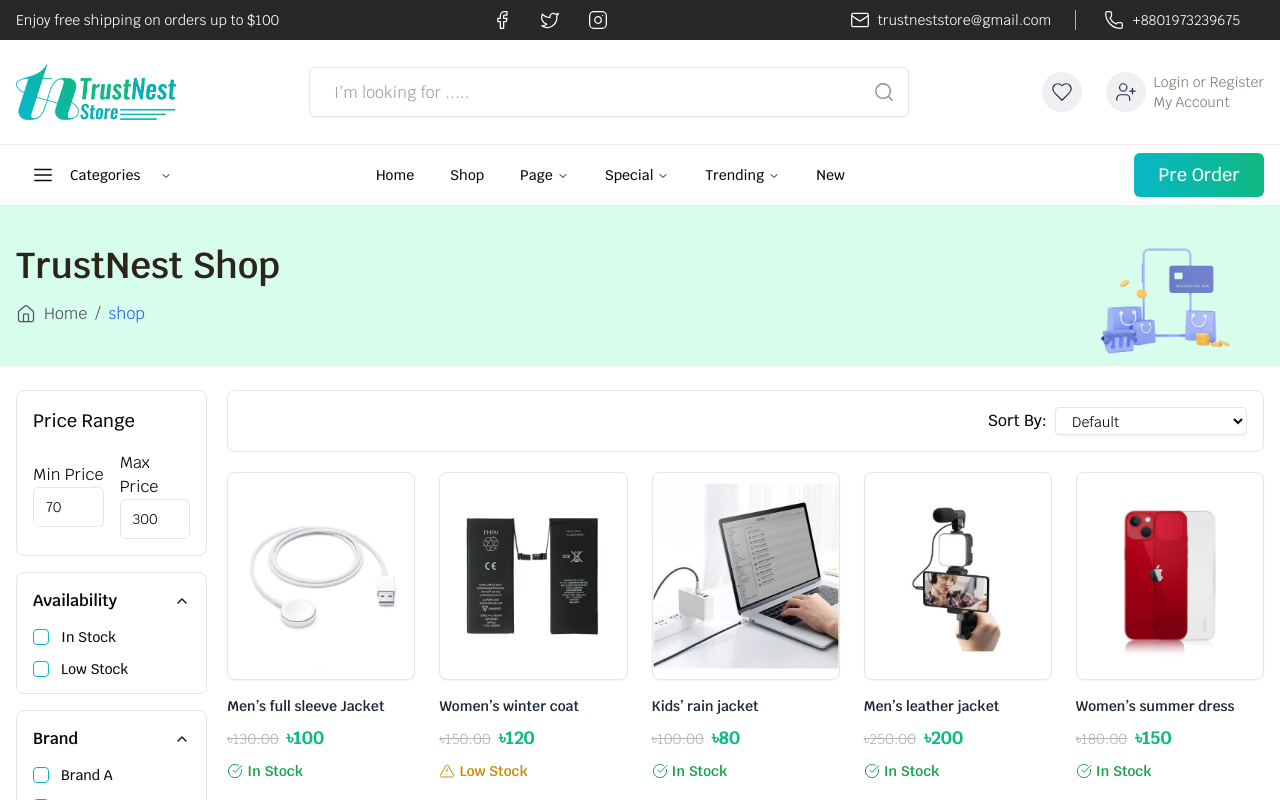
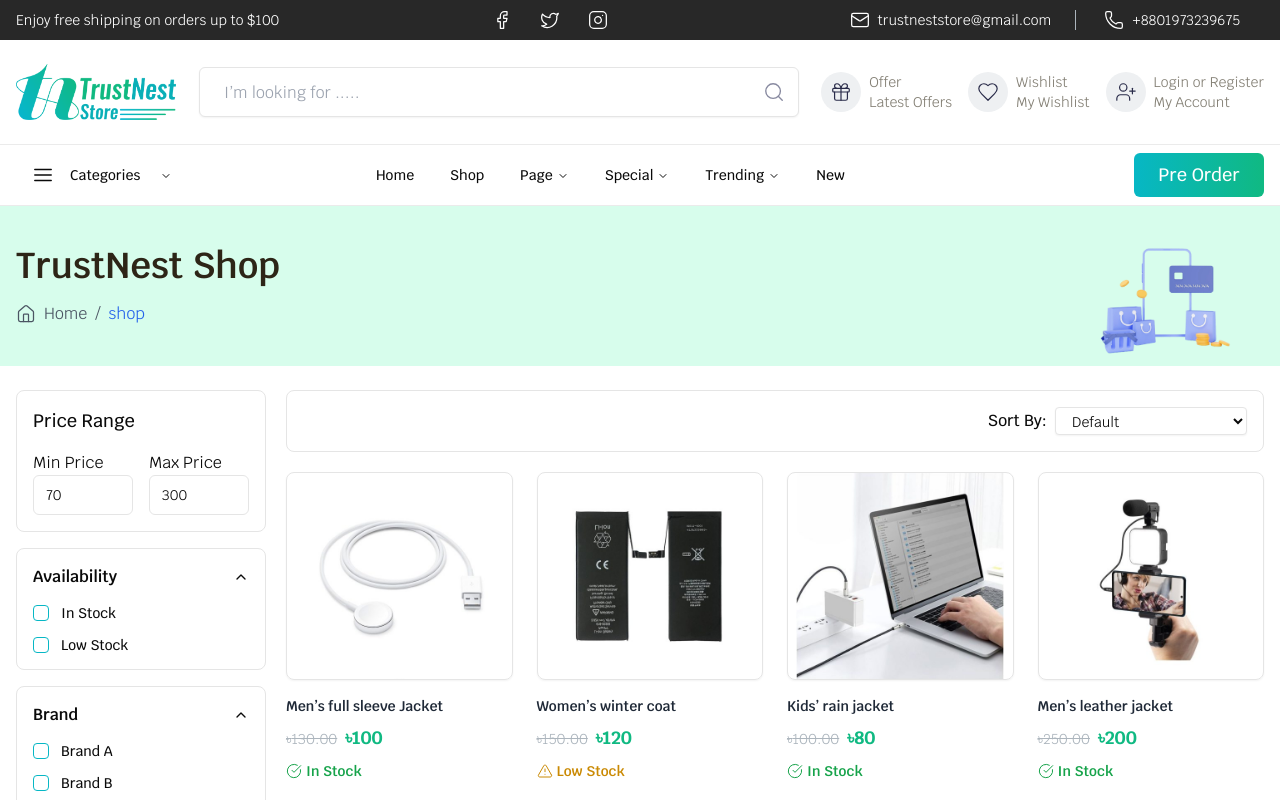
Before and after one commit to Adityo-dev/offcarry, a Next.js app: page /shop in a window 1280 px wide. Shown: the top 800 px of the page. Built offline with nearby package versions, Linux system fonts and the light colour scheme.

Commit message:
shop page problem solve

```diff
--- a/src/app/product/[id]/page.js
+++ b/src/app/product/[id]/page.js
@@ -16,7 +16,7 @@ const productImages = [
 
 const SingleProductPage = () => {
   return (
-    <div className="container mx-auto px-4 pt-6 space-y-16">
+    <div className="container mx-auto px-4 pt-16 xl:pt- space-y-16 ">
       <div className="grid grid-cols-12 gap-6">
         <div className="col-span-full lg:col-span-6 xl:col-span-5 space-y-7">
           <ProductImagesGallery productImages={productImages} />
--- a/src/components/dynamicProductDisplay/DynamicFilter.js
+++ b/src/components/dynamicProductDisplay/DynamicFilter.js
@@ -19,9 +19,9 @@ const DynamicFilter = ({
   handleMaxPriceChange,
 }) => {
   return (
-    <section>
+    <section className="w-full">
       <div className="space-y-4 p-4 border border-custom-border rounded-lg">
-        <p className="text-lg font-medium ">Price Range</p>
+        <p className="text-lg font-medium">Price Range</p>
         <div className="flex items-center space-x-4">
           <div>
             <label>Min Price</label>
--- a/src/components/dynamicProductDisplay/DynamicProductDisplay.js
+++ b/src/components/dynamicProductDisplay/DynamicProductDisplay.js
@@ -143,10 +143,8 @@ const DynamicProductDisplay = ({ params, products }) => {
   );
 
   return (
-    <>
-      {products.length > 0 ? (
-        <main className="container mx-auto px-4 xl:grid grid-cols-12 gap-5">
-          <section className="w-full col-span-2 relative hidden xl:block">
+    <main className="container mx-auto px-4 flex gap-5">
+      <section className="max-w-[250px] relative hidden xl:block">
         {filterData && (
           <DynamicFilter
             filterData={filterData}
@@ -154,16 +152,13 @@ const DynamicProductDisplay = ({ params, products }) => {
             handleToggle={handleToggle}
             minPrice={minPrice}
             maxPrice={maxPrice}
-                handleMinPriceChange={(e) =>
-                  setMinPrice(Number(e.target.value))
-                }
-                handleMaxPriceChange={(e) =>
-                  setMaxPrice(Number(e.target.value))
-                }
+            handleMinPriceChange={(e) => setMinPrice(Number(e.target.value))}
+            handleMaxPriceChange={(e) => setMaxPrice(Number(e.target.value))}
           />
         )}
       </section>
 
+      <section className="w-full">
         <ProductSection
           filterData={filterData}
           checkedItems={checkedItems}
@@ -179,17 +174,8 @@ const DynamicProductDisplay = ({ params, products }) => {
           totalPages={totalPages}
           handlePageChange={handlePageChange}
         />
+      </section>
     </main>
-      ) : (
-        <div className="flex flex-col h-[50vh] justify-center items-center text-custom-secondary">
-          <span className="w-20 h-20 text-4xl text-custom-white bg-custom-primary flex items-center justify-center rounded-full p-5">
-            <Frown className="w-10 h-10" />
-          </span>
-          <p className="mt-4 mb-2 font-medium"> Sorry! No Product Founds</p>
-          <p>Please try searching for something else</p>
-        </div>
-      )}
-    </>
   );
 };
 
--- a/src/components/dynamicProductDisplay/ProductDisplay.js
+++ b/src/components/dynamicProductDisplay/ProductDisplay.js
@@ -5,7 +5,7 @@ import ProductCart from "../productCarts/productsCart/ProductCart";
 
 const ProductDisplay = ({ displayedProducts }) => {
   return (
-    <div className="grid grid-cols-2 sm:grid-cols-3 lg:grid-cols-4 xl:grid-cols-5 gap-4 md:gap-5 xl:gap-6">
+    <div className="grid grid-cols-2 sm:grid-cols-3 lg:grid-cols-4 2xl:grid-cols-5 gap-4 md:gap-5 xl:gap-6">
       {displayedProducts.length > 0 ? (
         displayedProducts.map((data, ind) => (
           <div key={ind}>
--- a/src/components/dynamicProductDisplay/ProductSection.js
+++ b/src/components/dynamicProductDisplay/ProductSection.js
@@ -1,5 +1,4 @@
 "use client";
-
 import { Filter } from "lucide-react";
 import { Sheet, SheetContent, SheetTrigger } from "@/components/ui/sheet";
 import DynamicFilter from "./DynamicFilter";
--- a/src/components/shared/navigationBar/CenterNavigationBar.js
+++ b/src/components/shared/navigationBar/CenterNavigationBar.js
@@ -1,33 +1,42 @@
 "use client";
 import Image from "next/image";
-import { AlignJustify, Heart, Search, UserPlus } from "lucide-react";
+import { AlignJustify, Gift, Heart, Search, UserPlus } from "lucide-react";
 import Link from "next/link";
 import { useState } from "react"; // Import useState
 import SearchSection from "./SearchSection";
 
 // Center nav right section data
 const centerNavRightData = [
-  { icon: <Heart size={22} strokeWidth={1.3} />, url: "/wishlist" },
+  {
+    icon: <Gift size={22} strokeWidth={1.3} />,
+    name: "Latest Offers",
+    title: "Offer",
+    url: "/offer",
+  },
+  {
+    icon: <Heart size={22} strokeWidth={1.3} />,
+    name: "My Wishlist",
+    title: "Wishlist",
+    url: "/wishlist",
+  },
   {
     icon: <UserPlus size={22} strokeWidth={1.3} />,
+    name: "My Account",
     title: "Login or Register ",
-    name: "My Account",
     url: "/account/login",
   },
 ];
 
 function CenterNavigationBar() {
-  const [isSearchVisible, setIsSearchVisible] = useState(false); // State to manage search visibility
+  const [isSearchVisible, setIsSearchVisible] = useState(false);
 
   const toggleSearch = () => {
-    setIsSearchVisible(!isSearchVisible); // Toggle search visibility
+    setIsSearchVisible(!isSearchVisible);
   };
 
   return (
     <section className="fixed xl:relative z-50 shadow-lg xl:shadow-none w-full h-16 xl:h-auto bg-[#152327] xl:bg-white flex items-center">
       <div className="container w-full mx-auto px-4 flex items-center justify-between">
-        {/* Left Section: Menu Icon and Logo */}
-
         {/* Justify Menu Icon section */}
         <div className="text-white xl:hidden">
           <AlignJustify size={24} strokeWidth={1.3} />
@@ -56,7 +65,7 @@ function CenterNavigationBar() {
               key={ind}
               className="flex items-center gap-2"
             >
-              <p className="w-8 xl:w-10 h-8 xl:h-10 p-1.5 xl:p-0 bg-[#EEF0F2] text-[#292B49] rounded-full flex items-center justify-center">
+              <p className="w-8 xl:w-10 h-8 xl:h-10 p-1.5 bg-[#EEF0F2] text-[#292B49] rounded-full flex items-center justify-center">
                 {data?.icon}
               </p>
               <p className="hidden xl:flex flex-col text-sm text-[#837F74]">
--- a/src/components/shared/navigationBar/SearchSection.js
+++ b/src/components/shared/navigationBar/SearchSection.js
@@ -2,7 +2,7 @@ import { Search } from "lucide-react";
 
 function SearchSection() {
   return (
-    <div className="w-full h-[50px] relative text-white">
+    <div className="w-full h-[50px] relative text-black">
       <input
         type="search"
         id="search"
--- a/tailwind.config.mjs
+++ b/tailwind.config.mjs
@@ -9,78 +9,78 @@ export default {
   theme: {
     extend: {
       colors: {
-  			background: 'hsl(var(--background))',
-  			foreground: 'hsl(var(--foreground))',
+        background: "hsl(var(--background))",
+        foreground: "hsl(var(--foreground))",
         card: {
-  				DEFAULT: 'hsl(var(--card))',
-  				foreground: 'hsl(var(--card-foreground))'
+          DEFAULT: "hsl(var(--card))",
+          foreground: "hsl(var(--card-foreground))",
         },
         popover: {
-  				DEFAULT: 'hsl(var(--popover))',
-  				foreground: 'hsl(var(--popover-foreground))'
+          DEFAULT: "hsl(var(--popover))",
+          foreground: "hsl(var(--popover-foreground))",
         },
         primary: {
-  				DEFAULT: 'var(--primary)',
-  				foreground: 'hsl(var(--primary-foreground))'
+          DEFAULT: "var(--primary)",
+          foreground: "hsl(var(--primary-foreground))",
         },
         secondary: {
-  				DEFAULT: 'var(--secondary)',
-  				foreground: 'hsl(var(--secondary-foreground))'
+          DEFAULT: "var(--secondary)",
+          foreground: "hsl(var(--secondary-foreground))",
         },
         muted: {
-  				DEFAULT: 'hsl(var(--muted))',
-  				foreground: 'hsl(var(--muted-foreground))'
+          DEFAULT: "hsl(var(--muted))",
+          foreground: "hsl(var(--muted-foreground))",
         },
         accent: {
-  				DEFAULT: 'hsl(var(--accent))',
-  				foreground: 'hsl(var(--accent-foreground))'
+          DEFAULT: "hsl(var(--accent))",
+          foreground: "hsl(var(--accent-foreground))",
         },
         destructive: {
-  				DEFAULT: 'hsl(var(--destructive))',
-  				foreground: 'hsl(var(--destructive-foreground))'
+          DEFAULT: "hsl(var(--destructive))",
+          foreground: "hsl(var(--destructive-foreground))",
         },
-  			border: 'hsl(var(--border))',
-  			input: 'hsl(var(--input))',
-  			ring: 'hsl(var(--ring))',
+        border: "hsl(var(--border))",
+        input: "hsl(var(--input))",
+        ring: "hsl(var(--ring))",
         chart: {
-  				'1': 'hsl(var(--chart-1))',
-  				'2': 'hsl(var(--chart-2))',
-  				'3': 'hsl(var(--chart-3))',
-  				'4': 'hsl(var(--chart-4))',
-  				'5': 'hsl(var(--chart-5))'
-  			}
+          1: "hsl(var(--chart-1))",
+          2: "hsl(var(--chart-2))",
+          3: "hsl(var(--chart-3))",
+          4: "hsl(var(--chart-4))",
+          5: "hsl(var(--chart-5))",
+        },
       },
       backgroundImage: {
-  			'gradient-primary': 'linear-gradient(90deg, #07b7c5, #10b982)'
+        "gradient-primary": "linear-gradient(90deg, #07b7c5, #10b982)",
       },
       borderRadius: {
-  			lg: 'var(--radius)',
-  			md: 'calc(var(--radius) - 2px)',
-  			sm: 'calc(var(--radius) - 4px)'
+        lg: "var(--radius)",
+        md: "calc(var(--radius) - 2px)",
+        sm: "calc(var(--radius) - 4px)",
       },
       keyframes: {
-  			'accordion-down': {
+        "accordion-down": {
           from: {
-  					height: '0'
+            height: "0",
           },
           to: {
-  					height: 'var(--radix-accordion-content-height)'
-  				}
+            height: "var(--radix-accordion-content-height)",
           },
-  			'accordion-up': {
+        },
+        "accordion-up": {
           from: {
-  					height: 'var(--radix-accordion-content-height)'
+            height: "var(--radix-accordion-content-height)",
           },
           to: {
-  					height: '0'
-  				}
-  			}
+            height: "0",
+          },
+        },
       },
       animation: {
-  			'accordion-down': 'accordion-down 0.2s ease-out',
-  			'accordion-up': 'accordion-up 0.2s ease-out'
-  		}
-  	}
+        "accordion-down": "accordion-down 0.2s ease-out",
+        "accordion-up": "accordion-up 0.2s ease-out",
+      },
+    },
   },
   plugins: [require("tailwindcss-animate")],
 };
```
Lines whose indentation alone changed are shown as unchanged.
